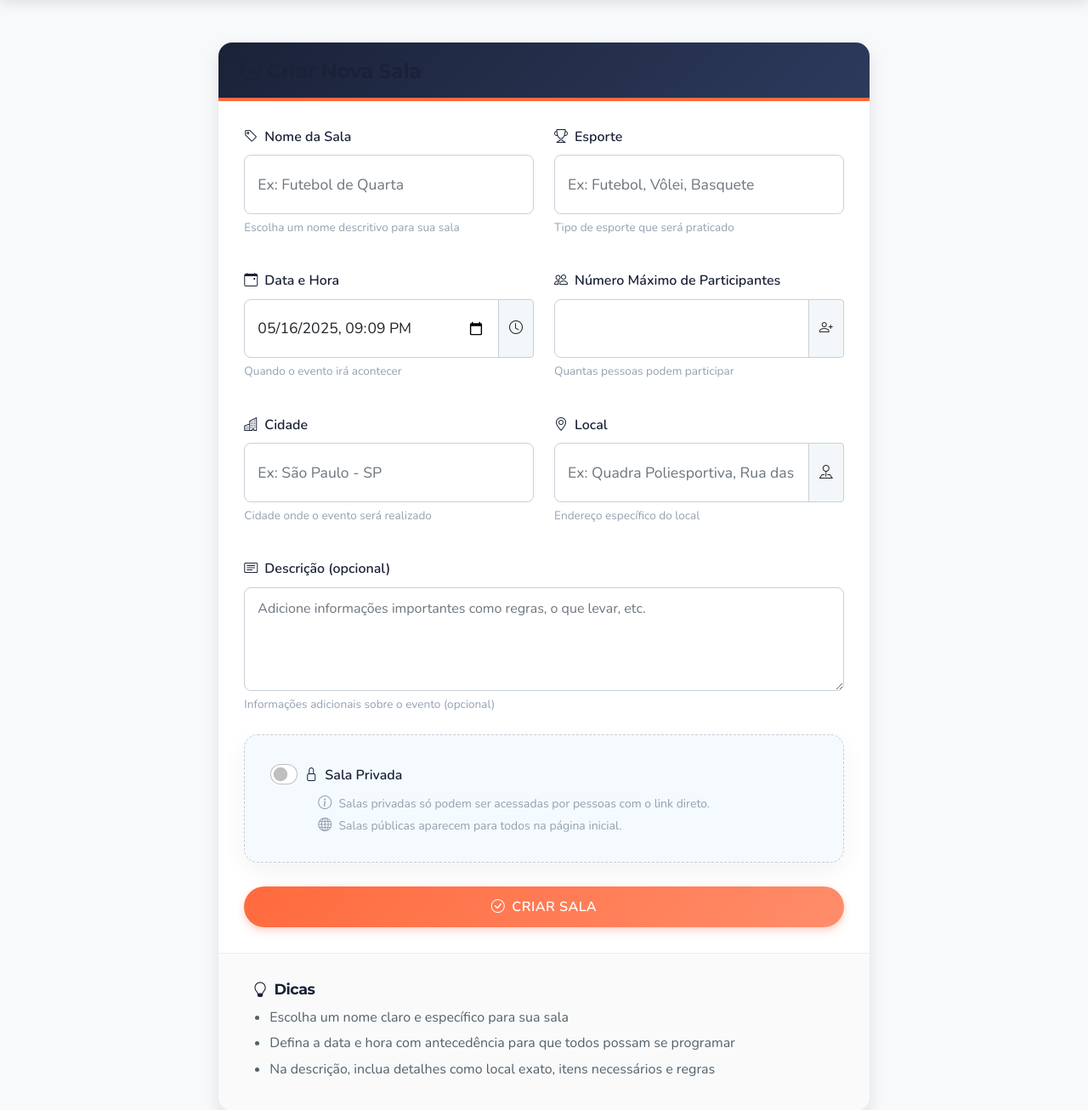
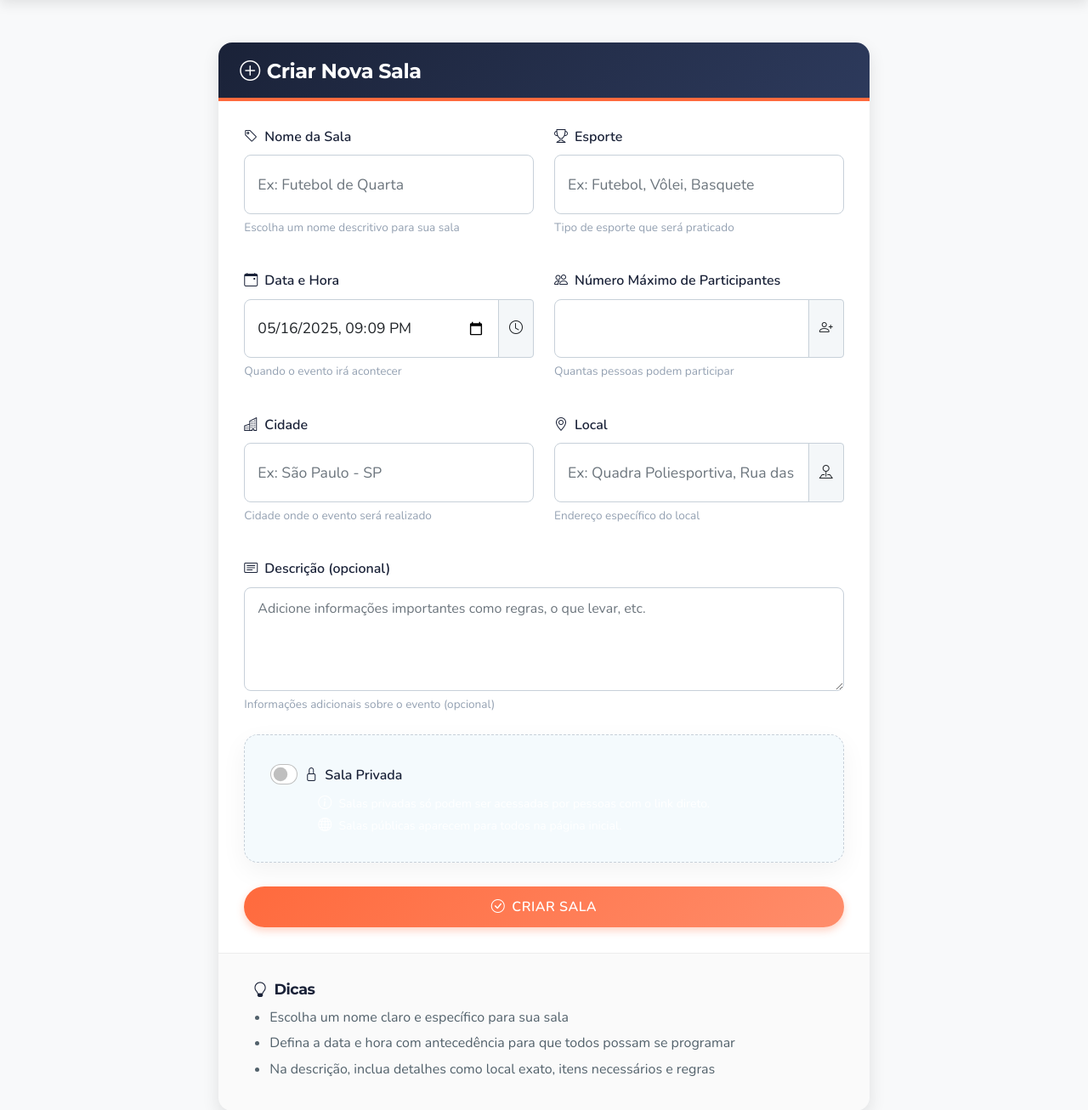
Before and after one commit to lucasrbarros/esportes, a Flask app: page /sala/criar in a window 1280 px wide; the page is wider, and only the part inside the window is pictured. Shown: the part 81-1387 px from the top of that part at 85% size. Run offline with Flask 2, Linux system fonts and the light colour scheme; a user stored in the database is signed in.

Commit message:
títulos forms em branco

```diff
--- a/app/static/css/style.css
+++ b/app/static/css/style.css
@@ -35,6 +35,10 @@ body {
     background-color: var(--body-bg);
     color: var(--text-color);
     line-height: 1.6;
+}
+
+.mb-0 {
+    color: white;
 }
 
 .card-header {
```
